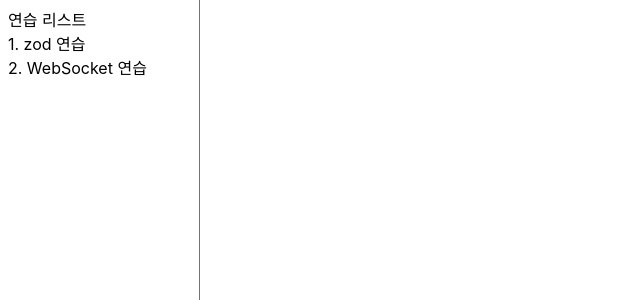
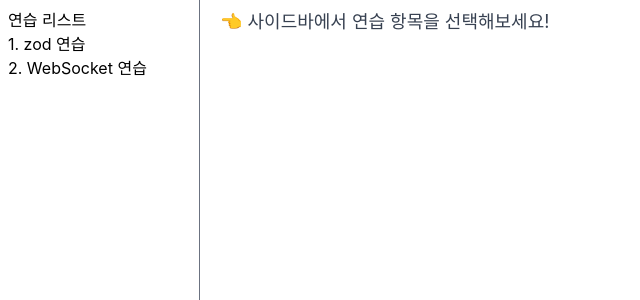
Before and after one commit to soyeon0116/playground, a React (Create React App) app: page / in a window 1280 px wide. Shown: the top 300 px of the page, without its empty margins (0-640 px from the left). Built offline with nearby package versions, Linux system fonts and the light colour scheme.

Commit message:
feat : /  페이지 추가

```diff
--- /dev/null
+++ b/src/pages/Home.tsx
@@ -0,0 +1,9 @@
+import React from 'react';
+
+export default function Home() {
+  return (
+    <div className='text-gray-700 text-lg'>
+      👈 사이드바에서 연습 항목을 선택해보세요!
+    </div>
+  );
+}
--- a/src/routes/AppRoutes.tsx
+++ b/src/routes/AppRoutes.tsx
@@ -2,12 +2,13 @@ import React from 'react';
 import { Route, Routes } from 'react-router-dom';
 import Zod from '../pages/Zod';
 import WebSocketChat from '../pages/WebSocket';
+import Home from '../pages/Home';
 
 export default function AppRoutes() {
   return (
     <Routes>
+      <Route path='/' element={<Home />} />
       <Route path='/Zod' element={<Zod />} />
-
       <Route path='/WebSocket' element={<WebSocketChat />} />
     </Routes>
   );
```
